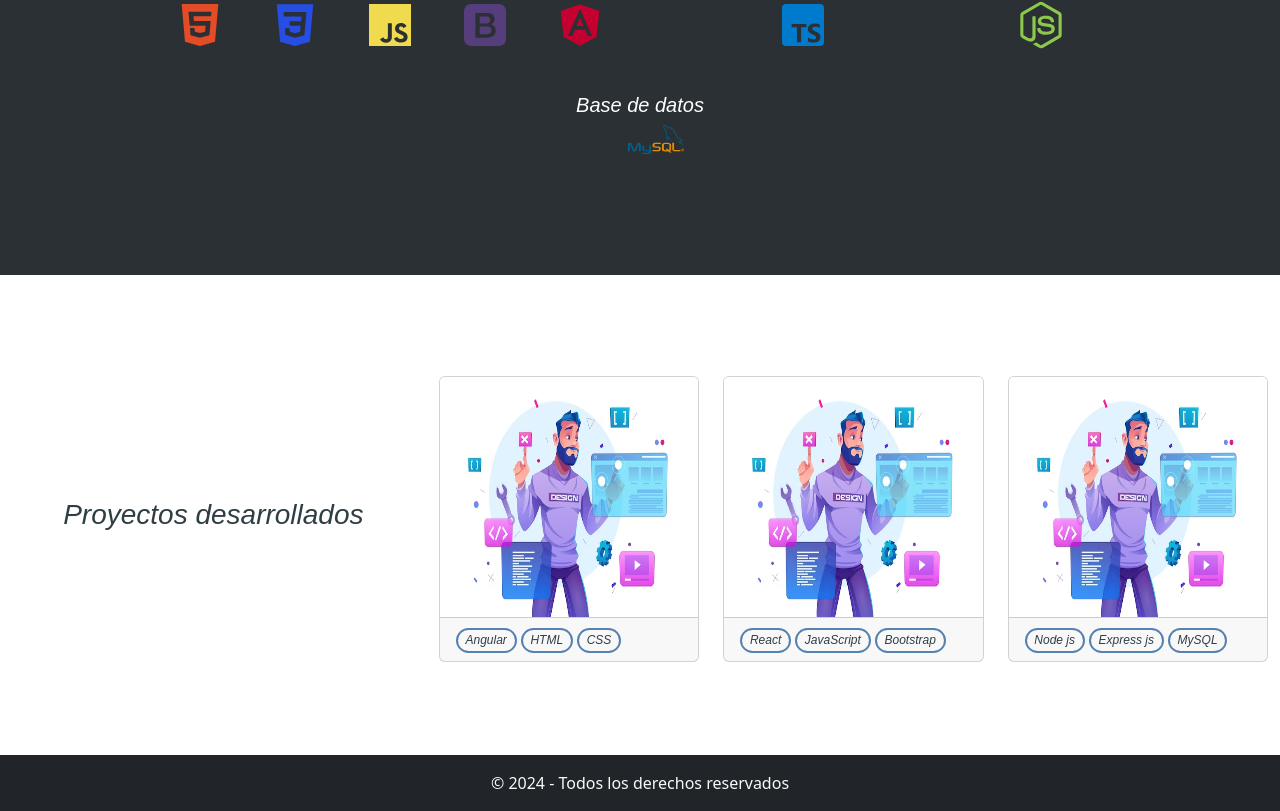
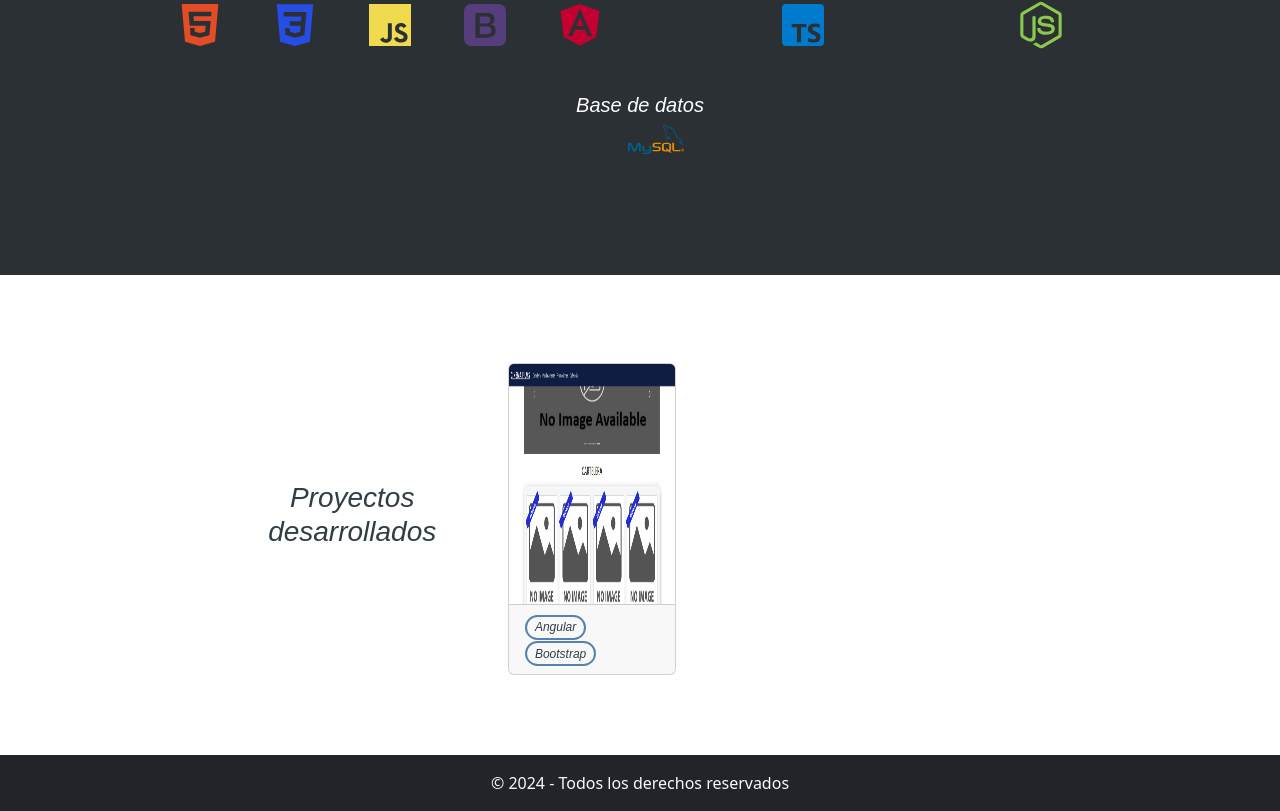
Before and after one commit to andresbena04/portafolio, an Angular app: page /proyectos in a window 1280 px wide. Shown: the part 1069-1880 px from the top of the page. Built offline with nearby package versions, Linux system fonts and the light colour scheme; a web font is replaced by a local one.

Commit message:
agregado proyecto cine-app

```diff
--- a/src/app/components/navbar/navbar.component.css
+++ b/src/app/components/navbar/navbar.component.css
@@ -37,7 +37,7 @@
 }
 
 .nav-link:hover::before {
-  transition-delay: 0.1s; /* Ajusta el retraso para que la animación comience desde el centro */
+  transition-delay: 0.1s;
 }
 
 .active {
--- a/src/app/components/proyectos/proyectos.component.html
+++ b/src/app/components/proyectos/proyectos.component.html
@@ -7,7 +7,7 @@
       <div class="row row-cols-1 row-cols-sm-2 row-cols-md-3 row-cols-lg-3 justify-content-start">
         @for (proyecto of proyectos; track $index) {
         <div class="col mb-3">
-          <a role="button" class="card">
+          <a role="button" href="{{proyecto.url}}" class="card">
             <img src="{{proyecto.img}}" class="card-img-top" alt="...">
             <div class="card-img-overlay">
               <h5 class="font text-center card-title">{{proyecto.titulo}}</h5>
--- a/src/app/components/proyectos/proyectos.component.ts
+++ b/src/app/components/proyectos/proyectos.component.ts
@@ -16,22 +16,11 @@ export class ProyectosComponent {
     this.proyectos = [
       {
         titulo:"Cine App",
-        descripcion:"Cine cartelara proximamente combos",
-        img:"assets/img/desarrollo.webp",
-        tecnologias:["Angular", "HTML", "CSS"]
-      },
-      {
-        titulo: "Otro Proyecto",
-        descripcion: "Descripción de otro proyecto",
-        img: "assets/img/desarrollo.webp",
-        tecnologias: ["React", "JavaScript", "Bootstrap"]
-    },
-    {
-      titulo: "Otro Proyecto",
-      descripcion: "Descripción de otro proyecto",
-      img: "assets/img/desarrollo.webp",
-      tecnologias: ["Node js", "Express js", "MySQL"]
-  }
+        descripcion:"Diseño de una aplicacion web para un cine, con la vista de las peliculas que estan en cartera y la que estan proximas a estrenar",
+        img:"assets/img/cine-app.png",
+        tecnologias:["Angular", "Bootstrap"],
+        url:"https://andresbena04.github.io/cine-angular/"
+      }
     ]
   }
 }
```
Also changed, not shown: src/assets/img/Cine-app.png (added).
